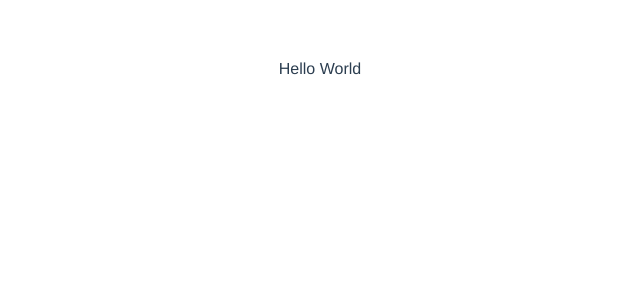
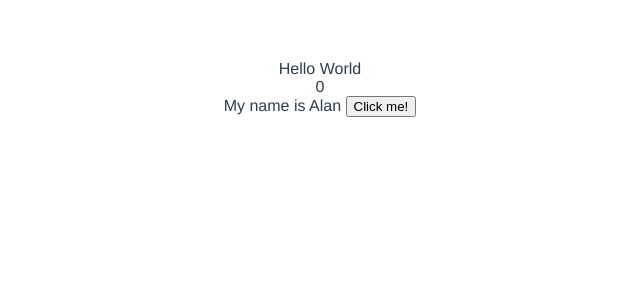
Before and after one commit to millieqiu/Vue-learnFromZero-iThome, a Vue app: page / in a window 1280 px wide. Shown: the top 300 px of the page, without its empty margins (320-960 px from the left). Built offline with nearby package versions, Linux system fonts and the light colour scheme.

Commit message:
Add: button click and functions

```diff
--- a/src/App.vue
+++ b/src/App.vue
@@ -1,5 +1,10 @@
 <template>
   {{ message }}
+  <br />
+  {{ count }}
+  <br />
+  My name is {{ name }}
+  <button @click="myFunction(10), changeName()">Click me!</button>
 </template>
 
 <script>
@@ -10,6 +15,16 @@ export default { // 所有程式邏輯都要寫在 export default 裡
   data() {
     return {
       message: 'Hello World',
+      count: 0,
+      name: 'Alan',
+    }
+  },
+  methods: {
+    myFunction(temp) {
+      this.count += temp;
+    },
+    changeName() {
+      this.name = 'Jacky';
     }
   },
 }
```
